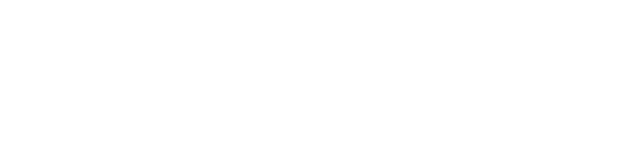
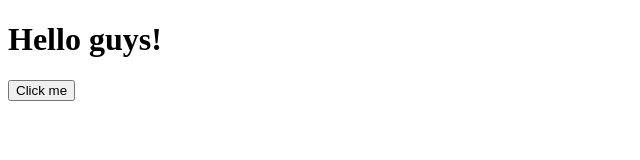
Before and after one commit to manhnv319/javascript-real, a plain HTML site: page index.html in a window 1280 px wide. Shown: the whole page, without its empty margins (0-640 px from the left). Drawn offline with Linux system fonts and the light colour scheme.

Commit message:
Add interactive title change functionality to index.html and script.js

```diff
--- a/index.html
+++ b/index.html
@@ -6,6 +6,8 @@
     <title>Document</title>
 </head>
 <body>
+    <h1 id="title">Hello guys!</h1>
+    <button id="changeTextButton">Click me</button>
     <script type="module" src="./script.js"></script>
 </body>
 </html>
--- a/script.js
+++ b/script.js
@@ -1,17 +1,19 @@
-async function fetchData(delay) {
-    return new Promise(resolve => setTimeout(() => resolve('Data fetched'), delay));
-}
+const title = document.getElementById("title");
+const button = document.getElementById('changeTextButton');
 
-async function fetchAllData() {
-    const dataSources = [fetchData(1000), fetchData(2000), fetchData(3000), fetchData(4000)];
-    // let dataCount = 0;
-    // for await (const data of dataSources) {
-    //     dataCount++;
-    //     console.log(data + dataCount);
-    // }
+const titleDefault = title.textContent;
+const titleDefaultColor = title.style.color;
 
-    const data = await Promise.all(dataSources);
-    console.log(data);
-}
+let isChanged = false;
 
-fetchAllData()
+button.addEventListener('click', function() {
+    if (isChanged) {
+        title.textContent = titleDefault;
+        title.style.color = titleDefaultColor;
+        isChanged = false;
+    } else {
+        title.textContent = "Text has been changed!";
+        title.style.color = "red";
+        isChanged = true;
+    }
+});
```
